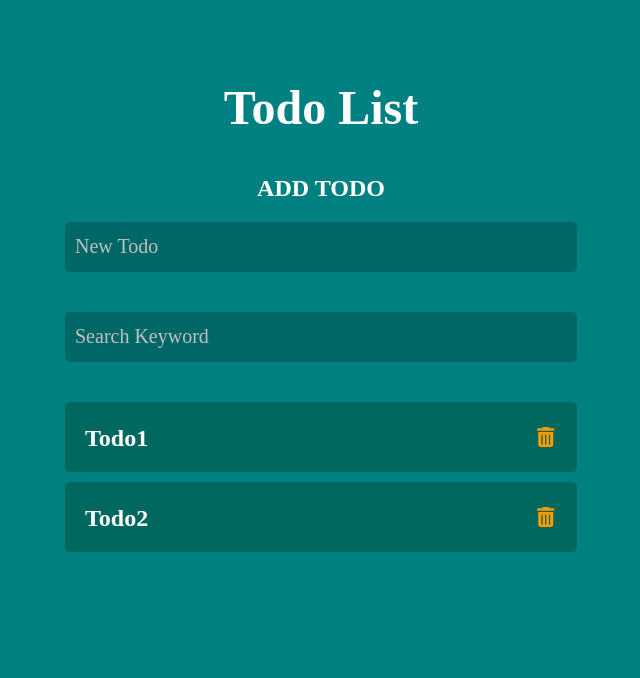
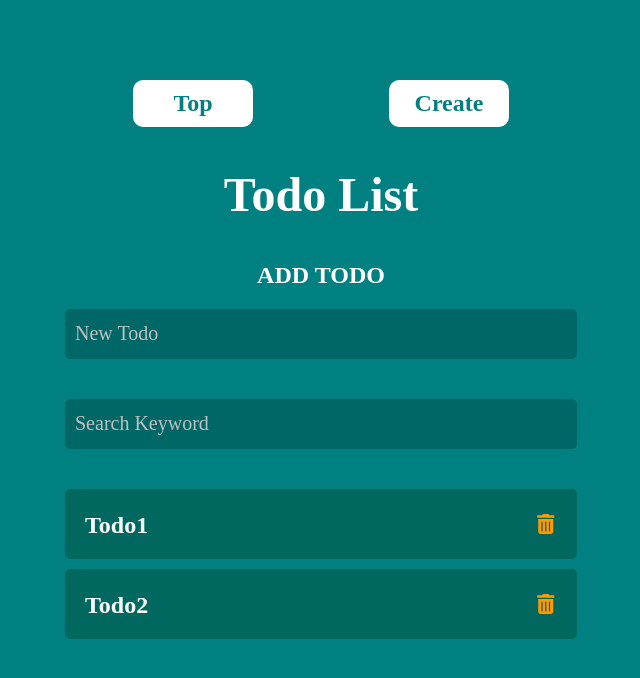
Before and after one commit to hasedai0000/react-outoput-router, a React app: page /react-output-router in a window 1280 px wide. Shown: the top 678 px of the page, without its empty margins (319-959 px from the left). Built offline with nearby package versions, Linux system fonts and the light colour scheme; the HTML template or start-up script is replaced by a standard one.

Commit message:
Create画面までの遷移ボタンの設置

```diff
--- /dev/null
+++ b/src/components/atoms/NavigationLink/index.jsx
@@ -0,0 +1,10 @@
+import { Link } from "react-router-dom";
+import styles from "./styles.module.css";
+
+export const NavigationLink = ({ title, linkPath }) => {
+  return (
+    <li className={styles.li}>
+      <Link to={linkPath}>{title}</Link>
+    </li>
+  );
+};
--- /dev/null
+++ b/src/components/atoms/NavigationLink/styles.module.css
@@ -0,0 +1,21 @@
+.li {
+  text-align: center;
+  list-style-type: none;
+}
+
+.li > a {
+  transition: 0.3s;
+  display: block;
+  background-color: #fff;
+  text-decoration: none;
+  color: #008080;
+  font-size: 24px;
+  font-weight: bold;
+  width: 80px;
+  padding: 10px 20px;
+  border-radius: 10px;
+}
+
+.li > a:hover {
+  background-color: #d8d8d8;
+}
--- /dev/null
+++ b/src/components/molecules/Navigation/index.jsx
@@ -0,0 +1,14 @@
+import { NAVIGATION_LIST } from "../../../constants/navigations";
+import { NavigationLink } from "../../atoms/NavigationLink";
+import styles from "./styles.module.css";
+
+export const Navigation = () => {
+  return (
+    <nav>
+      <ul className={styles.ul}>
+        <NavigationLink title="Top" linkPath={NAVIGATION_LIST.TODO} />
+        <NavigationLink title="Create" linkPath={NAVIGATION_LIST.CREATE} />
+      </ul>
+    </nav>
+  );
+};
--- /dev/null
+++ b/src/components/molecules/Navigation/styles.module.css
@@ -0,0 +1,6 @@
+.ul {
+  width: 100%;
+  padding-left: 0;
+  display: flex;
+  justify-content: space-around;
+}
--- /dev/null
+++ b/src/components/organisms/BaseLayout/index.jsx
@@ -0,0 +1,24 @@
+/**
+ * BaseLayout
+ *
+ * @package components
+ */
+import { Navigation } from "../../molecules/Navigation";
+import styles from "./styles.module.css";
+
+/**
+ * BaseLayout
+ * @returns {JSX.Element}
+ * @constructor
+ */
+export const BaseLayout = ({ children, title }) => {
+  return (
+    <div className={styles.container}>
+      <section className={styles.common}>
+        <Navigation />
+      </section>
+      <h1 className={styles.title}>{title}</h1>
+      {children}
+    </div>
+  );
+};
--- /dev/null
+++ b/src/components/organisms/BaseLayout/styles.module.css
@@ -0,0 +1,16 @@
+.container {
+  width: 50%;
+  margin: 80px auto;
+}
+
+.title {
+  text-align: center;
+  font-family: "Times New Roman", Times, serif;
+  color: #fff;
+  font-size: 48px;
+}
+
+.common {
+  width: 80%;
+  margin: 40px auto;
+}
--- a/src/components/templates/TodoCreateTemplate/index.jsx
+++ b/src/components/templates/TodoCreateTemplate/index.jsx
@@ -1,3 +1,9 @@
+import styles from "./styles.module.css";
+
 export const TodoCreateTemplate = () => {
-  return <div>TodoCreateTemplate</div>;
+  return (
+    <div className={styles.container}>
+      <h1 className={styles.title}>Create Todo</h1>
+    </div>
+  );
 };
--- /dev/null
+++ b/src/components/templates/TodoCreateTemplate/styles.module.css
@@ -0,0 +1,16 @@
+.container {
+  width: 50%;
+  margin: 80px auto;
+}
+
+.title {
+  text-align: center;
+  font-family: "Times New Roman", Times, serif;
+  color: #fff;
+  font-size: 48px;
+}
+
+.common {
+  width: 80%;
+  margin: 40px auto;
+}
--- a/src/components/templates/TodoTemplate/index.jsx
+++ b/src/components/templates/TodoTemplate/index.jsx
@@ -8,6 +8,7 @@ import { AddTodo } from "../../organisms/AddTodo";
 import { TodoList } from "../../organisms/TodoLlist";
 import { useTodo } from "../../../hooks/useTodo.js";
 import styles from "./styles.module.css";
+import { BaseLayout } from "../../organisms/BaseLayout/index.jsx";
 
 /**
  * TodoTemplate
@@ -27,9 +28,7 @@ export const TodoTemplate = () => {
   ] = useTodo();
 
   return (
-    <div className={styles.container}>
-      <h1 className={styles.title}>Todo List</h1>
-      {/* Todo追加エリア */}
+    <BaseLayout title="Todo List">
       <section className={styles.common}>
         <AddTodo
           addInputValue={addInputValue}
@@ -54,6 +53,6 @@ export const TodoTemplate = () => {
           />
         )}
       </section>
-    </div>
+    </BaseLayout>
   );
 };
```
